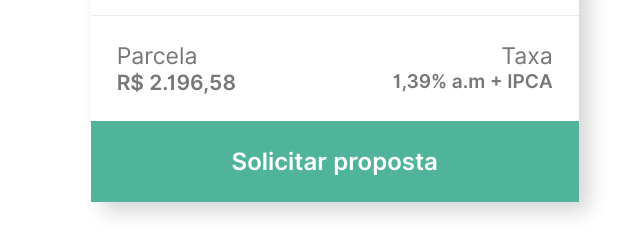
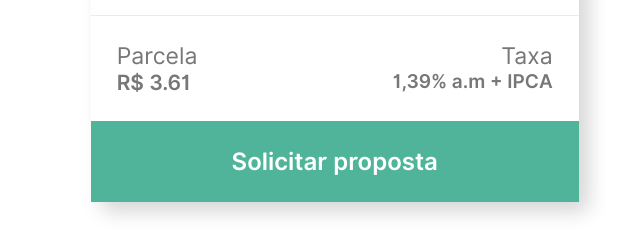
Before and after one commit to jadsonsantos/redesign-sofisa, a website: page index.html in a window 1280 px wide. Both pictures are taken after a click on the button "Solicitar proposta". Shown: the part 1412-1652 px from the top of the page, 0-640 px from the left. Drawn offline with nearby package versions, Linux system fonts and the light colour scheme; files that its build step writes are made by us from their sources.

Commit message:
Calcula empréstimo

```diff
--- a/index.html
+++ b/index.html
@@ -102,7 +102,7 @@
 							<div class="calculator">
 								<div class="total-installment">
 									<span class="result-title">Parcela</span>
-									<span class="">R$ 2.196,58</span>
+									<span class="installment-result-value">R$ 2.196,58</span>
 								</div>
 								<div class="rate">
 									<span class="result-title">Taxa</span>
--- a/js/main.js
+++ b/js/main.js
@@ -40,6 +40,24 @@ var sofisa = {
         });
     },
 
+    calculateAdvance: function() {
+
+        var calculator = $(".advance-calculator");
+
+        calculator.find("button").on("click", function() {
+
+            var amount = calculator.find(".amount.value"),
+                installments = calculator.find(".installments.value");
+
+            amount = amount.text().replace("R$ ", "");
+            installments = installments.text().replace("x", "");
+
+            var result = parseInt(amount) / parseInt(installments);
+            result = result.toFixed(2);
+            calculator.find(".installment-result-value").html("R$ " + result);
+        });
+    },
+
     benefitsSlick: function() {
 
         if ($(window).width() <= 768) {
@@ -72,6 +90,7 @@ var sofisa = {
     init: function() {
         this.menuMobile();
         this.scale();
+        this.calculateAdvance();
         this.benefitsSlick();
     }
 }
```
